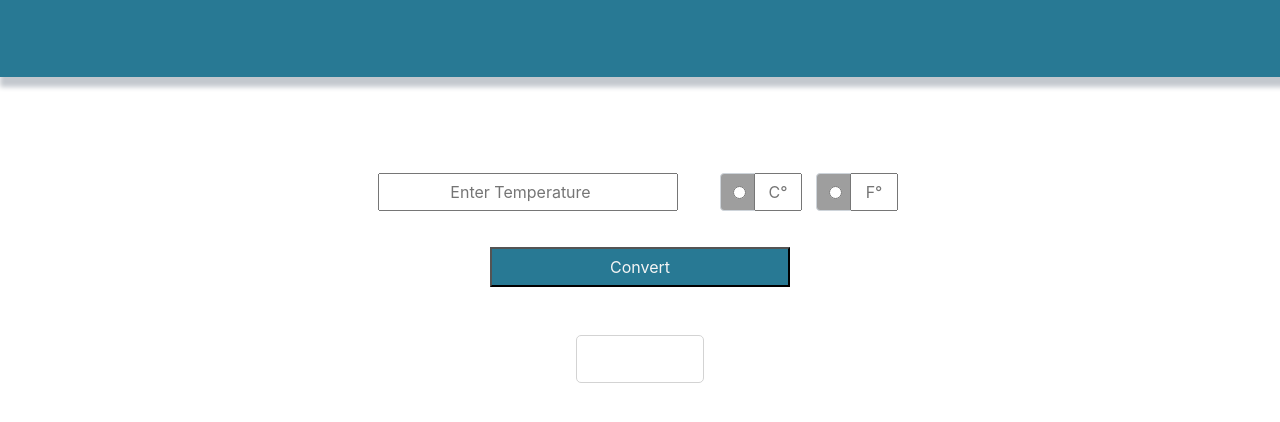
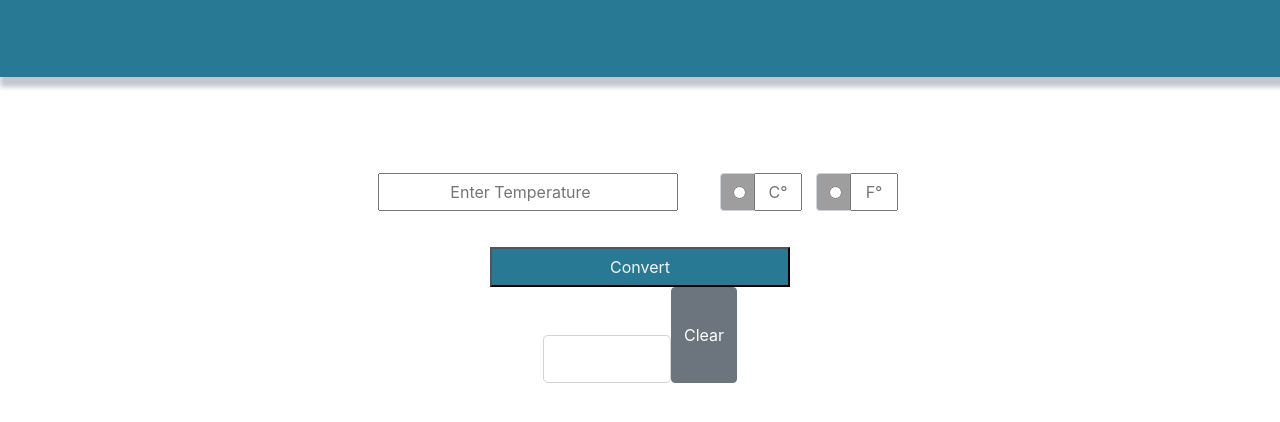
Before and after one commit to denzelb5/temperature-converter, a plain HTML site: page index.html in a window 1280 px wide. Shown: the part 172-594 px from the top of the page. Drawn offline with nearby package versions, Linux system fonts and the light colour scheme; a web font is replaced by a local one.

Commit message:
index.html

```diff
--- a/index.html
+++ b/index.html
@@ -43,6 +43,7 @@
         </div>
         <div id="output-box-container">
         <div id="output-box" class=""></div>
+        <button type="button" class="btn btn-secondary">Clear</button>
       </div>
 
     <script src="./main.js"></script>
```
